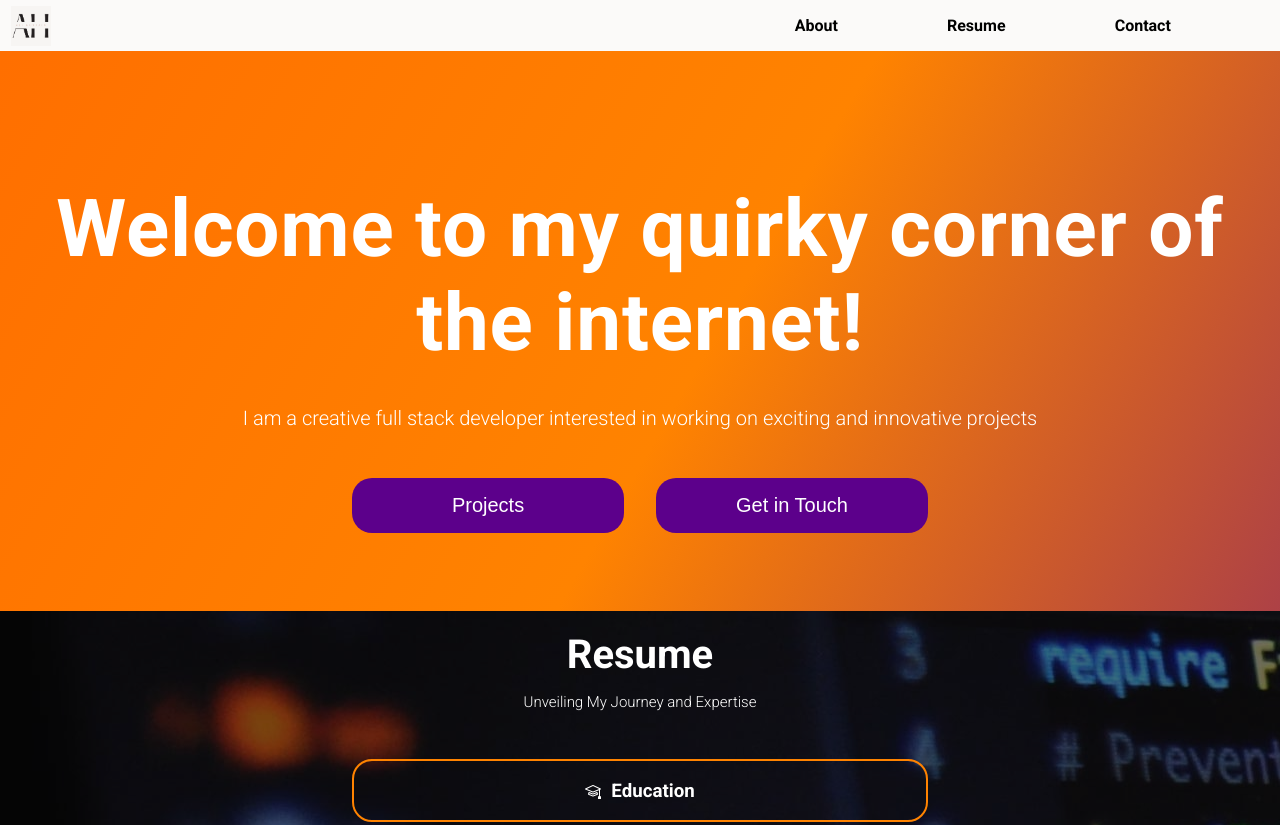
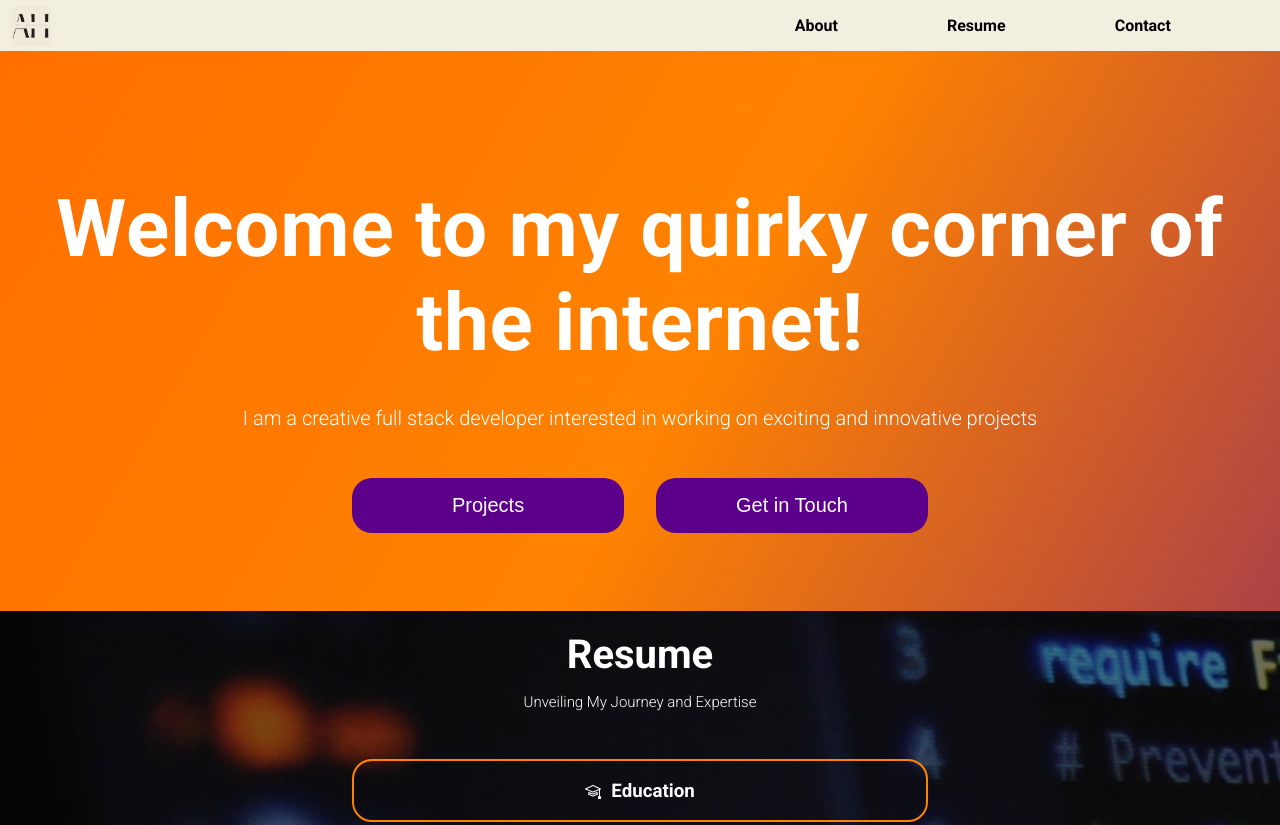
Before and after one commit to alihussain98/portfolio_July2023, a plain HTML site: page index.html in a window 1280 px wide. Shown: the top 825 px of the page. Drawn offline with Linux system fonts and the light colour scheme.

Commit message:
Navbar Bakcground Color

```diff
--- a/styles.css
+++ b/styles.css
@@ -8,7 +8,7 @@ body {
   justify-content: space-between;
   align-items: center;
   flex: 0.5;
-  background-color: #fbfaf9;
+  background-color: #f3efe0;
 }
 
 .navbar > ul {
```
